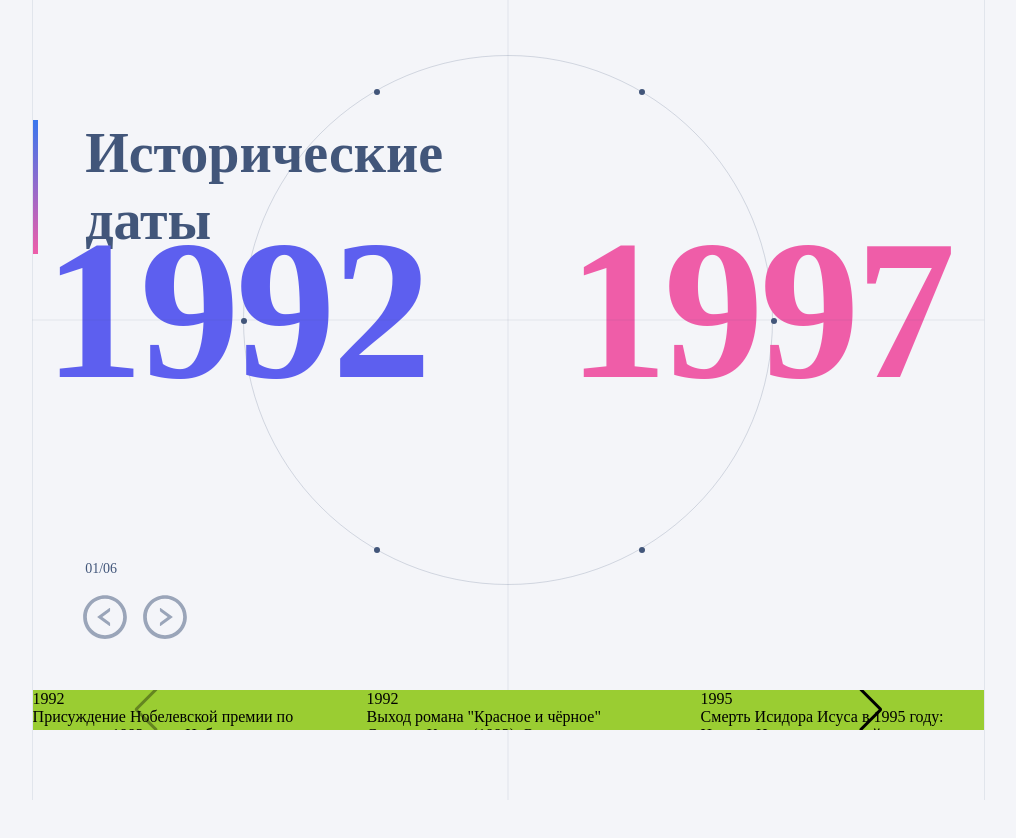
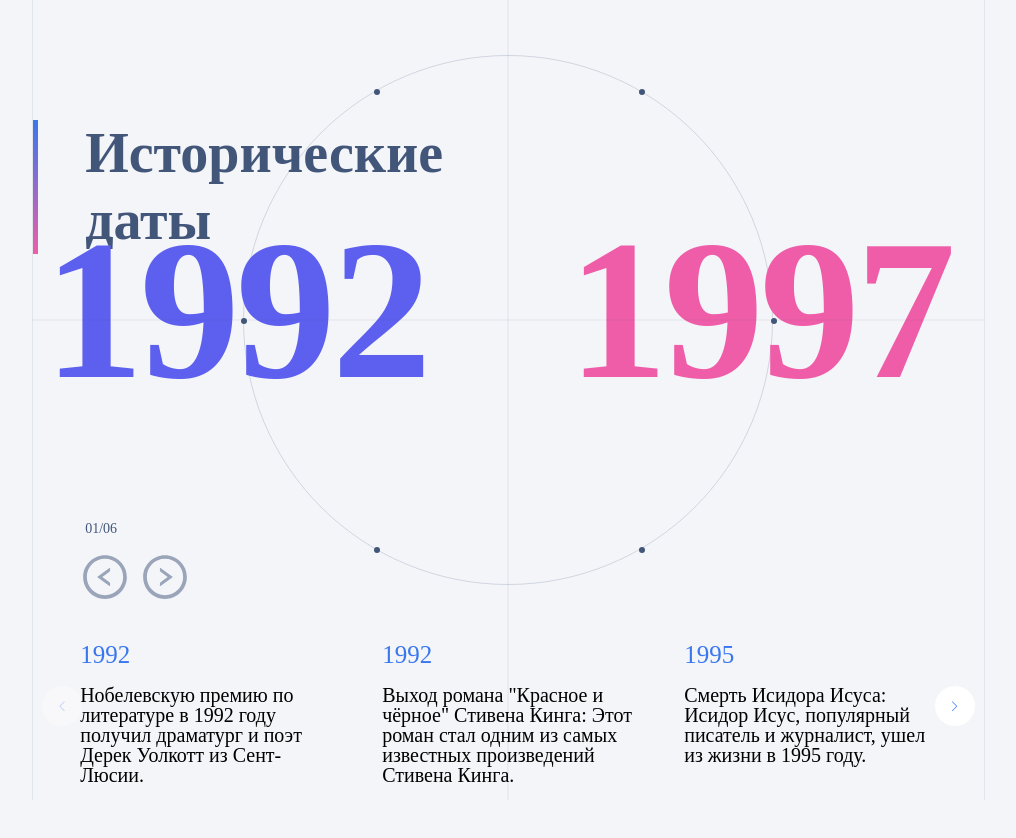
Before and after one commit to Valeriy8500/history-slider-app, a React (Create React App) app: page / in a window 1280 px wide. Shown: the top 838 px of the page, without its empty margins (186-1202 px from the left). Before the commit the page ends 800 px from the top, so only its background shows below. Built offline with nearby package versions, Linux system fonts and the light colour scheme.

Commit message:
feat: сделал корректную верстку всего слайдера

```diff
--- a/src/components/slider/slider.scss
+++ b/src/components/slider/slider.scss
@@ -110,7 +110,7 @@
   margin-left: 5%;
   width: 150px;
   position: absolute;
-  top: 70vh;
+  top: 65vh;
   left: 0;
 }
 
@@ -144,13 +144,69 @@
   transition: background-color 0.3s ease-in-out;
 }
 
+.slider-container {
+  height: 135px;
+  padding-left: 5%;
+  padding-right: 5%;
+  position: relative;
+}
+
+.swiper {
+  position: static !important;
+}
+
+.slider-container:hover {
+  cursor: grabbing;
+}
+
 .slider {
-  margin-top: 50px;
-  background-color: yellowgreen;
-  color: black;
-  height: 40px;
-  --swiper-navigation-size: 44px;
-  --swiper-navigation-top-offset: 50%;
-  --swiper-navigation-sides-offset: 100px;
-  --swiper-navigation-color: black;
+  padding-bottom: 50px !important;
 }
+
+.slide {
+  width: 100%;
+}
+
+.slide-date {
+  color: rgba(56, 119, 238, 1);
+  font-size: 25px;
+  font-weight: 400;
+  line-height: 30px;
+  letter-spacing: 0em;
+  margin-bottom: 15px;
+}
+
+.slide-info {
+  font-size: 20px;
+  font-weight: 400;
+  line-height: 20px;
+  letter-spacing: 0em;
+}
+
+.swiper-button-prev,
+.swiper-button-next {
+  width: 40px !important;
+  height: 40px !important;
+  border-radius: 100%;
+  background-color: white;
+  color: rgba(56, 119, 238, 1);
+  display: flex;
+  justify-content: center;
+  align-items: center;
+}
+
+.swiper-button-prev {
+  left: 1%;
+}
+
+.swiper-button-next {
+  right: 1%;
+}
+
+.swiper-button-prev:after,
+.swiper-button-next::after {
+  font-size: 10px;
+  letter-spacing: 0;
+  font-variant: inherit;
+  line-height: 1;
+}
--- a/src/constans/constans.ts
+++ b/src/constans/constans.ts
@@ -7,27 +7,27 @@ export const slideInfo = [
     events: [
       {
         date: '1992',
-        event: 'Присуждение Нобелевской премии по литературе 1992 года: Нобелевскую премию по литературе в 1992 году получил драматург и поэт Дерек Уолкотт из Сент-Люсии.'
+        event: 'Нобелевскую премию по литературе в 1992 году получил драматург и поэт Дерек Уолкотт из Сент-Люсии.'
       },
       {
         date: '1992',
-        event: 'Выход романа "Красное и чёрное" Стивена Кинга (1992): Этот роман стал одним из самых известных произведений Стивена Кинга и получил высокую оценку как читателей, так и критиков.'
+        event: 'Выход романа "Красное и чёрное" Стивена Кинга: Этот роман стал одним из самых известных произведений Стивена Кинга.'
       },
       {
         date: '1995',
-        event: 'Смерть Исидора Исуса в 1995 году: Исидор Исус, популярный писатель и журналист, ушел из жизни в 1995 году. Его творчество оказало значительное влияние на латиноамериканскую литературу.'
+        event: 'Смерть Исидора Исуса: Исидор Исус, популярный писатель и журналист, ушел из жизни в 1995 году.'
       },
       {
         date: '1996',
-        event: 'Выход романа "Инферно" Дэна Брауна (1996): Этот бестселлер привлек внимание читателей по всему миру и стал частью популярной серии романов о Роберте Лэнгдоне.'
+        event: 'Выход романа "Инферно" Дэна Брауна: Этот бестселлер привлек внимание читателей по всему миру.'
       },
       {
         date: '1997',
-        event: 'Начало серии книг о Гарри Поттере Дж. К. Роулинг (1997): В 1997 году был выпущен первый роман о Гарри Поттере, "Гарри Поттер и философский камень", который принес огромный успех и популярность автору.'
+        event: 'Начало серии книг о Гарри Поттере Дж. К. Роулинг.'
       },
       {
         date: '1997',
-        event: 'Выход "Игры Эндера" Орсона Скотта Карда (1997): Этот научно-фантастический роман стал классикой жанра и принес популярность Орсону Скотту Карду, выделяя его как важного автора в области научной фантастики.'
+        event: 'Выход "Игры Эндера" Орсона Скотта Карда (1997): Этот научно-фантастический роман стал классикой жанра и принес популярность автору.'
       }
     ]
   },
@@ -59,27 +59,23 @@ export const slideInfo = [
     events: [
       {
         date: '1987',
-        event: '"Тайны Лос-Анджелеса" (1987): Фильм, режиссированный и снятый Кертисом Хэнсоном, стал культовым представителем жанра нуар и оказал влияние на многие последующие криминальные фильмы.'
+        event: '"Тайны Лос-Анджелеса": Фильм, режиссированный и снятый Кертисом Хэнсоном, стал культовым представителем жанра нуар.'
       },
       {
         date: '1989',
-        event: '"Достучаться до небес" (1989): Этот немецкий фильм режиссера Тиля Швайгера стал международным хитом и значительно повысил известность немецкого кинематографа.'
-      },
-      {
-        date: '1985',
-        event: 'Основание студии Studio Ghibli (1985): Хайао Миядзаки, Исао Такахата и их коллеги основали Studio Ghibli в 1985 году, что привело к созданию ряда выдающихся японских анимационных фильмов, таких как "Принцесса Мононоке" и "Ходячий замок".'
+        event: '"Достучаться до небес": Этот немецкий фильм режиссера Тиля Швайгера стал международным хитом.'
       },
       {
         date: '1990',
-        event: '"Танцующий с волками" (1990): Эпический фильм Кевина Костнера выиграл семь премий "Оскар" и считается одним из важных событий в истории западного кинематографа.'
+        event: '"Танцующий с волками": Эпический фильм Кевина Костнера выиграл семь премий "Оскар".'
       },
       {
         date: '1990',
-        event: '"Крёстный отец 3" (1990): Режиссер Фрэнсис Форд Коппола завершил свою знаменитую трилогию "Крёстный отец" третьей частью, предложив новый эпилог и завершение истории семьи Корлеоне.'
+        event: '"Крёстный отец 3": Режиссер Фрэнсис Форд Коппола завершил свою знаменитую трилогию "Крёстный отец" третьей частью.'
       },
       {
         date: '1988',
-        event: '"Тихий океан, скрытый лес" (1988): Этот японский фильм режиссера Хайдэо Миядзаки также получил высокую оценку и внимание за границей, став важным событием в мире анимации.'
+        event: '"Тихий океан, скрытый лес": Этот японский фильм режиссера Хайдэо Миядзаки также получил высокую оценку и внимание за границей.'
       }
     ]
   },
@@ -91,27 +87,27 @@ export const slideInfo = [
     events: [
       {
         date: '1992',
-        event: 'Присуждение Нобелевской премии по литературе 1992 года: Нобелевскую премию по литературе в 1992 году получил драматург и поэт Дерек Уолкотт из Сент-Люсии.'
+        event: 'Нобелевскую премию по литературе в 1992 году получил драматург и поэт Дерек Уолкотт из Сент-Люсии.'
       },
       {
         date: '1992',
-        event: 'Выход романа "Красное и чёрное" Стивена Кинга (1992): Этот роман стал одним из самых известных произведений Стивена Кинга и получил высокую оценку как читателей, так и критиков.'
+        event: 'Выход романа "Красное и чёрное" Стивена Кинга: Этот роман стал одним из самых известных произведений Стивена Кинга.'
       },
       {
         date: '1995',
-        event: 'Смерть Исидора Исуса в 1995 году: Исидор Исус, популярный писатель и журналист, ушел из жизни в 1995 году. Его творчество оказало значительное влияние на латиноамериканскую литературу.'
+        event: 'Смерть Исидора Исуса: Исидор Исус, популярный писатель и журналист, ушел из жизни в 1995 году.'
       },
       {
         date: '1996',
-        event: 'Выход романа "Инферно" Дэна Брауна (1996): Этот бестселлер привлек внимание читателей по всему миру и стал частью популярной серии романов о Роберте Лэнгдоне.'
+        event: 'Выход романа "Инферно" Дэна Брауна: Этот бестселлер привлек внимание читателей по всему миру.'
       },
       {
         date: '1997',
-        event: 'Начало серии книг о Гарри Поттере Дж. К. Роулинг (1997): В 1997 году был выпущен первый роман о Гарри Поттере, "Гарри Поттер и философский камень", который принес огромный успех и популярность автору.'
+        event: 'Начало серии книг о Гарри Поттере Дж. К. Роулинг.'
       },
       {
         date: '1997',
-        event: 'Выход "Игры Эндера" Орсона Скотта Карда (1997): Этот научно-фантастический роман стал классикой жанра и принес популярность Орсону Скотту Карду, выделяя его как важного автора в области научной фантастики.'
+        event: 'Выход "Игры Эндера" Орсона Скотта Карда (1997): Этот научно-фантастический роман стал классикой жанра и принес популярность автору.'
       }
     ]
   },
@@ -143,27 +139,23 @@ export const slideInfo = [
     events: [
       {
         date: '1987',
-        event: '"Тайны Лос-Анджелеса" (1987): Фильм, режиссированный и снятый Кертисом Хэнсоном, стал культовым представителем жанра нуар и оказал влияние на многие последующие криминальные фильмы.'
+        event: '"Тайны Лос-Анджелеса": Фильм, режиссированный и снятый Кертисом Хэнсоном, стал культовым представителем жанра нуар.'
       },
       {
         date: '1989',
-        event: '"Достучаться до небес" (1989): Этот немецкий фильм режиссера Тиля Швайгера стал международным хитом и значительно повысил известность немецкого кинематографа.'
-      },
-      {
-        date: '1985',
-        event: 'Основание студии Studio Ghibli (1985): Хайао Миядзаки, Исао Такахата и их коллеги основали Studio Ghibli в 1985 году, что привело к созданию ряда выдающихся японских анимационных фильмов, таких как "Принцесса Мононоке" и "Ходячий замок".'
+        event: '"Достучаться до небес": Этот немецкий фильм режиссера Тиля Швайгера стал международным хитом.'
       },
       {
         date: '1990',
-        event: '"Танцующий с волками" (1990): Эпический фильм Кевина Костнера выиграл семь премий "Оскар" и считается одним из важных событий в истории западного кинематографа.'
+        event: '"Танцующий с волками": Эпический фильм Кевина Костнера выиграл семь премий "Оскар".'
       },
       {
         date: '1990',
-        event: '"Крёстный отец 3" (1990): Режиссер Фрэнсис Форд Коппола завершил свою знаменитую трилогию "Крёстный отец" третьей частью, предложив новый эпилог и завершение истории семьи Корлеоне.'
+        event: '"Крёстный отец 3": Режиссер Фрэнсис Форд Коппола завершил свою знаменитую трилогию "Крёстный отец" третьей частью.'
       },
       {
         date: '1988',
-        event: '"Тихий океан, скрытый лес" (1988): Этот японский фильм режиссера Хайдэо Миядзаки также получил высокую оценку и внимание за границей, став важным событием в мире анимации.'
+        event: '"Тихий океан, скрытый лес": Этот японский фильм режиссера Хайдэо Миядзаки также получил высокую оценку и внимание за границей.'
       }
     ]
   },
```
